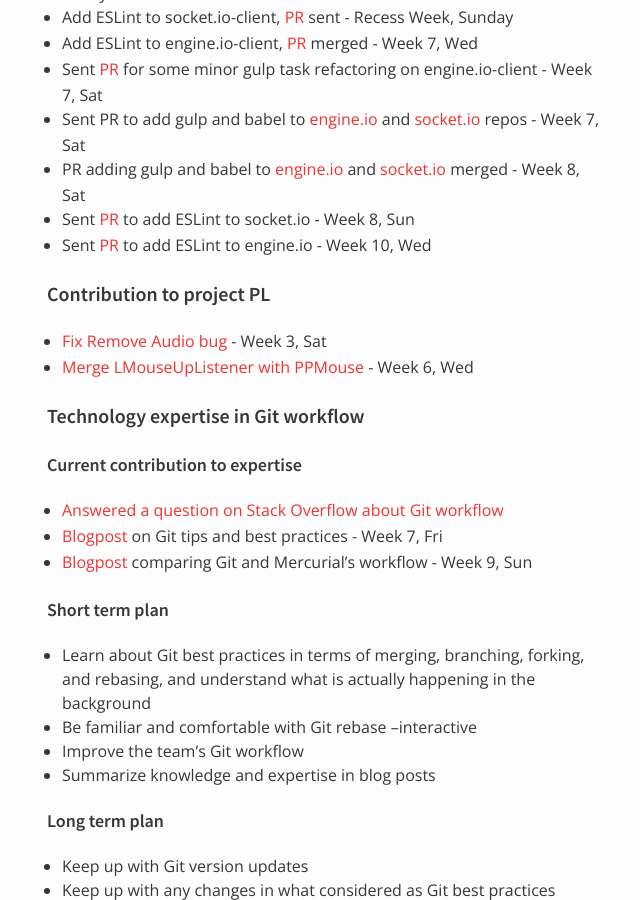
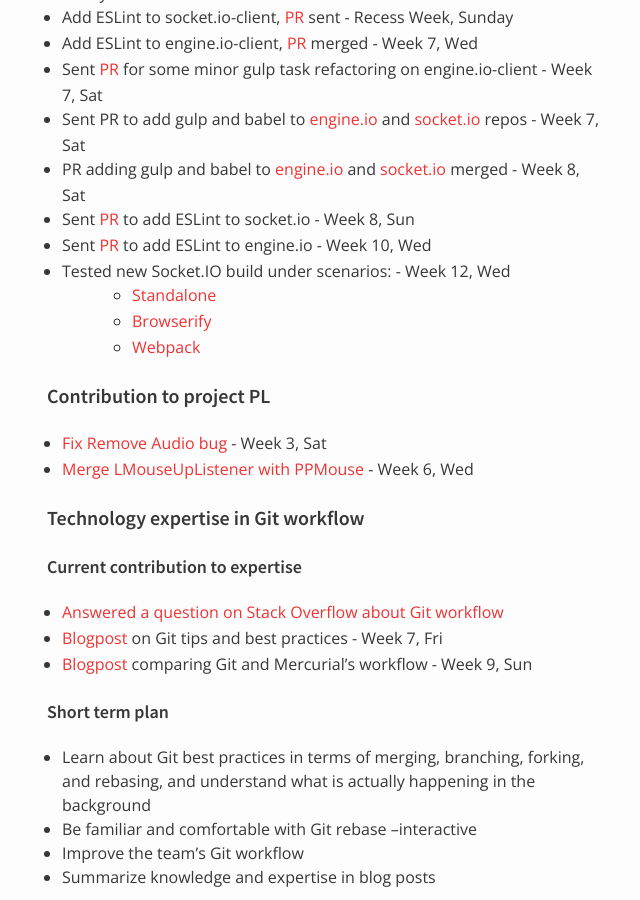
Before and after one commit to nus-oss/cs3281-AY1516S2-website, a Jekyll site: the page built from teams/socketio.md, in a window 1280 px wide and 900 px high, scrolled down 14071 px. Shown: the whole window, without its empty margins (323-963 px from the left). Built offline with Jekyll 4.4.1, drawn with Linux system fonts in a browser that asks for light colours.

Commit message:
Update @digawp contrib

```diff
--- a/teams/socketio.md
+++ b/teams/socketio.md
@@ -401,6 +401,10 @@
 * PR adding gulp and babel to [engine.io](https://github.com/socketio/engine.io/pull/384) and [socket.io](https://github.com/socketio/socket.io/pull/2471) merged - Week 8, Sat
 * Sent [PR](https://github.com/socketio/socket.io/pull/2486) to add ESLint to socket.io - Week 8, Sun
 * Sent [PR](https://github.com/socketio/engine.io/pull/385) to add ESLint to engine.io - Week 10, Wed
+* Tested new Socket.IO build under scenarios: - Week 12, Wed
+  * [Standalone](https://github.com/digawp/socket-io-chat/tree/standalone)
+  * [Browserify](https://github.com/digawp/socket-io-chat/tree/browserify)
+  * [Webpack](https://github.com/digawp/socket-io-chat/tree/webpack)
 
 #### Contribution to project PL
 * [Fix Remove Audio bug](https://github.com/PowerPointLabs/PowerPointLabs/pull/915) - Week 3, Sat
```
